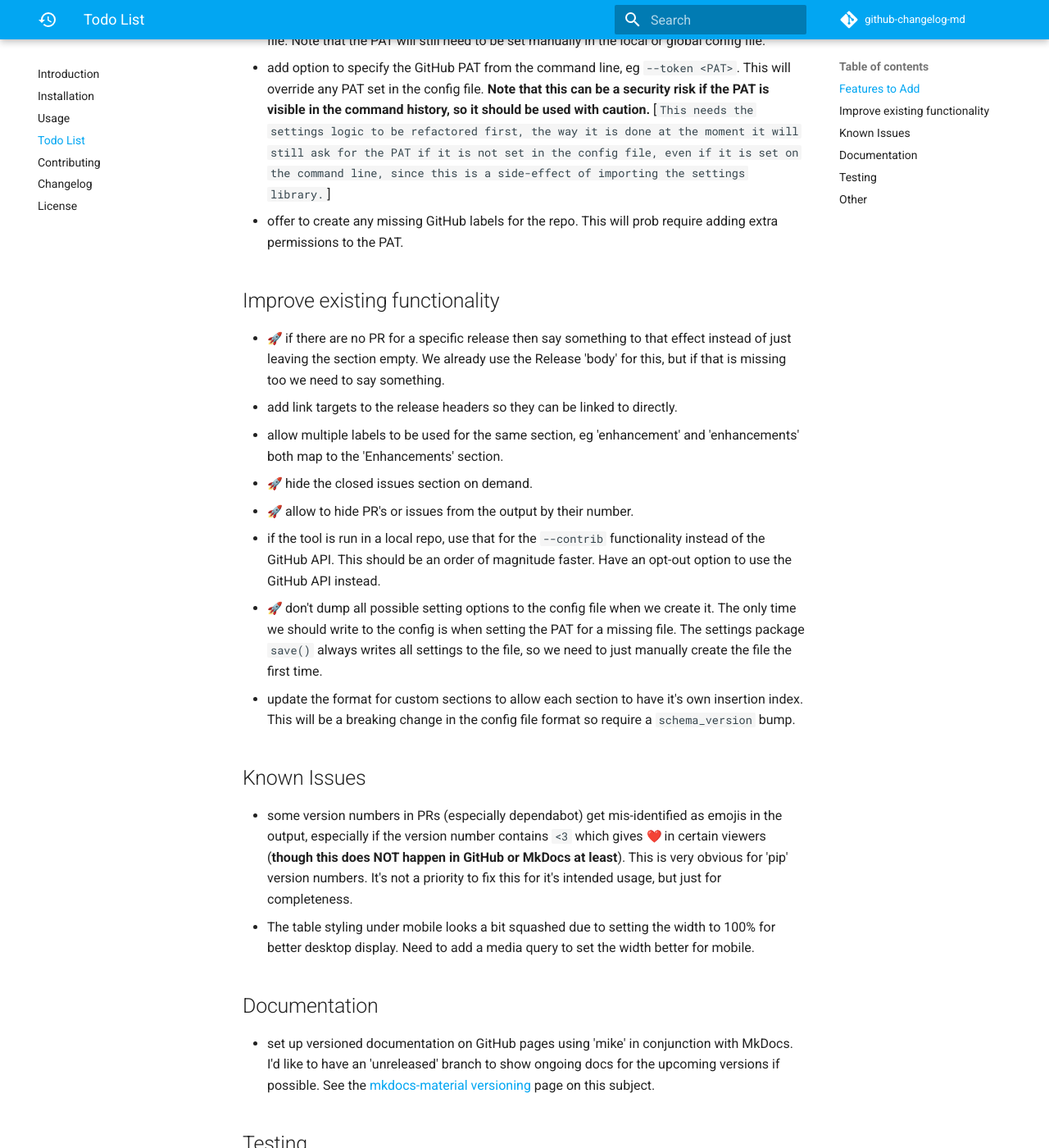
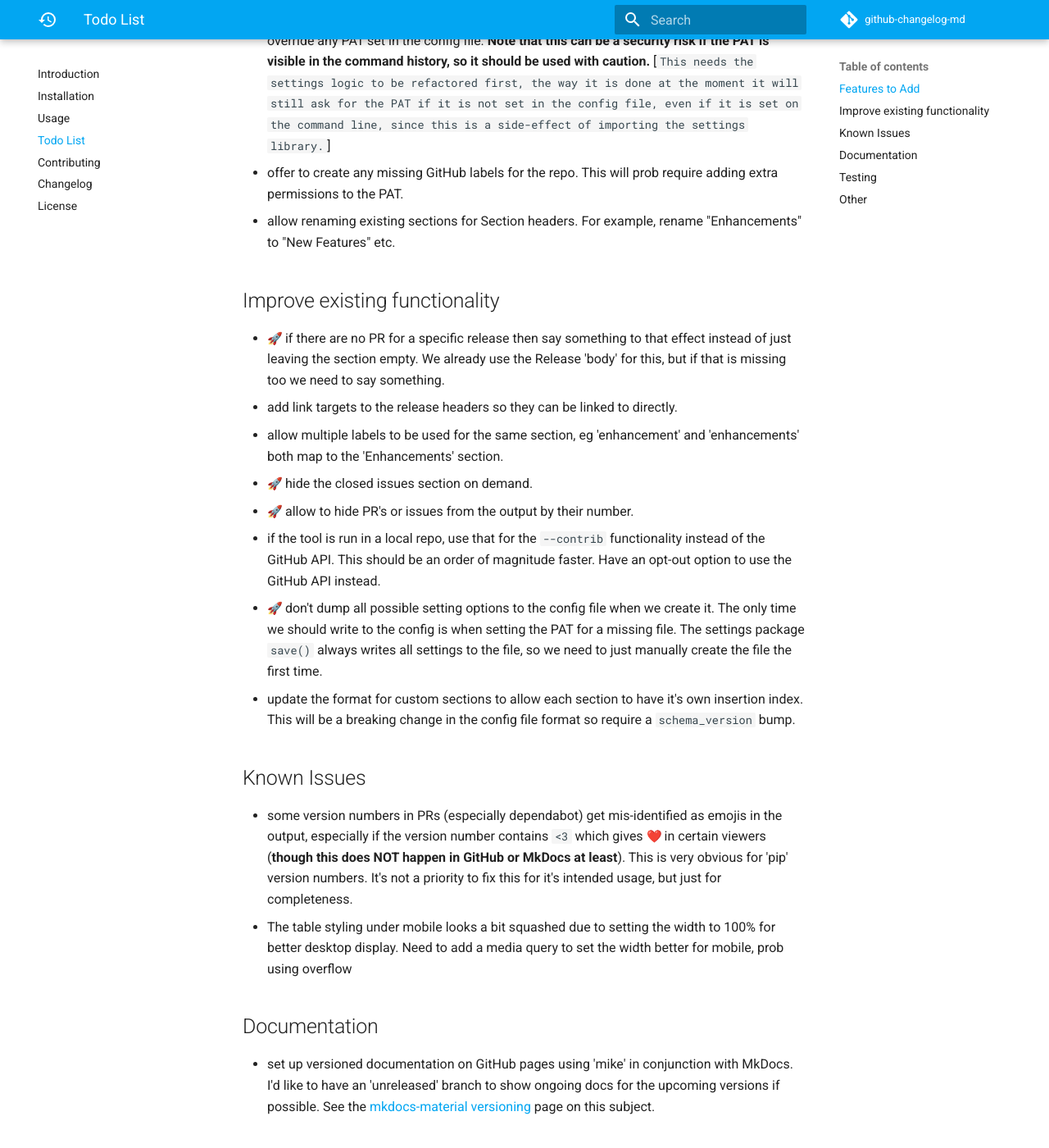
Before and after one commit to seapagan/github-changelog-md, an MkDocs documentation site: the page built from docs/todo_list.md, in a window 1280 px wide and 1400 px high, scrolled down 1872 px. Shown: the whole window at 82% size. Built offline with MkDocs 1.6.1 and Material for MkDocs 9.7.7, drawn with Linux system fonts in a browser that asks for light colours; emoji names are drawn with the system emoji font; comment, search, counter and statistics services are not loaded; some of the changed text lies outside the part shown.

Commit message:
update TODO
Signed-off-by: Grant Ramsay <seapagan@gmail.com>

```diff
--- a/TODO.md
+++ b/TODO.md
@@ -78,6 +76,8 @@ in the next release.
   line, since this is a side-effect of importing the settings library.`\]
 - offer to create any missing GitHub labels for the repo. This will prob require
   adding extra permissions to the PAT.
+- allow renaming existing sections for Section headers. For example, rename
+  "Enhancements" to "New Features" etc.
 
 ## Improve existing functionality
 
@@ -109,7 +109,7 @@ in the next release.
   priority to fix this for it's intended usage, but just for completeness.
 - The table styling under mobile looks a bit squashed due to setting the width
   to 100% for better desktop display. Need to add a media query to set the width
-  better for mobile.
+  better for mobile, prob using overflow
 
 ## Documentation
 
```
Also changed, not shown: other parts of TODO.md (+0 -2 lines).
